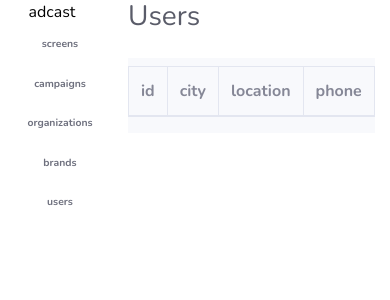
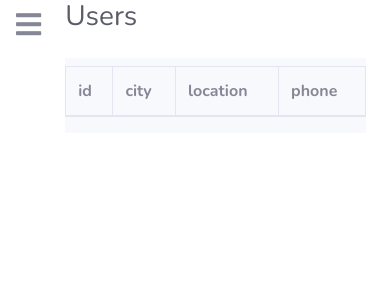
Before and after one commit to WaiveCar/WaiveScreen, a PHP site: page /reef-demo/users/index.html in a window 390 px wide. Shown: the top 300 px of the page. Run offline with PHP 8.4, Linux system fonts and the light colour scheme; lists and menus that the app fills with data are empty.

Commit message:
Putting common css in all files

```diff
--- a/reef-demo/brands/index.html
+++ b/reef-demo/brands/index.html
@@ -8,6 +8,7 @@
     <link href="../css/sb-admin-2.min.css" rel="stylesheet">
 		<link rel=stylesheet href=https://stackpath.bootstrapcdn.com/font-awesome/4.7.0/css/font-awesome.min.css>
     <link href="../css/dataTables.bootstrap4.min.css" rel="stylesheet">
+    <link href="../common.css" rel="stylesheet">
     <title>Screen Admin</title>
   </head>
   <style>
--- a/reef-demo/brands/show/index.html
+++ b/reef-demo/brands/show/index.html
@@ -8,6 +8,7 @@
     <link href="../../css/sb-admin-2.min.css" rel="stylesheet">
 		<link rel=stylesheet href=https://stackpath.bootstrapcdn.com/font-awesome/4.7.0/css/font-awesome.min.css>
     <link href="../../css/dataTables.bootstrap4.min.css" rel="stylesheet">
+    <link href="../../common.css" rel="stylesheet">
     <title>Screen Admin</title>
   </head>
   <style>
--- a/reef-demo/campaigns/create/index.html
+++ b/reef-demo/campaigns/create/index.html
@@ -10,6 +10,7 @@
     <link href="../../css/dataTables.bootstrap4.min.css" rel="stylesheet">
     <link rel=stylesheet href="https://cdnjs.cloudflare.com/ajax/libs/jqueryui/1.12.1/jquery-ui.min.css">
     <link href="../../css/jquery.schedule.min.css" rel="stylesheet">
+    <link href="../../common.css" rel="stylesheet">
     <title>Screen Admin</title>
   </head>
   <style>
--- a/reef-demo/campaigns/show/index.html
+++ b/reef-demo/campaigns/show/index.html
@@ -10,6 +10,7 @@
     <link href="../../css/dataTables.bootstrap4.min.css" rel="stylesheet">
     <link rel=stylesheet href="https://cdnjs.cloudflare.com/ajax/libs/jqueryui/1.12.1/jquery-ui.min.css">
     <link href="../../css/jquery.schedule.min.css" rel="stylesheet">
+    <link href="../../common.css" rel="stylesheet">
     <title>Screen Admin</title>
   </head>
   <style>
--- a/reef-demo/common.css
+++ b/reef-demo/common.css
@@ -17,3 +17,26 @@
 .current-link-text {
   color: white;
 }
+
+.menu-btn {
+  font-size: 1.8rem;
+}
+
+.navbar-nav {
+  display: none;
+  width: 130px!important;
+}
+
+.menu-shown {
+  display: block;
+}
+
+.nav-item {
+  width: 120px;
+}
+
+@media (max-width: 768px) {
+  .nav-item, .navbar-nav {
+    width: auto;
+  }
+}
--- a/reef-demo/menu.js
+++ b/reef-demo/menu.js
@@ -1,10 +1,16 @@
+function toggleMenu() {
+  document.querySelector('.navbar-nav').classList.toggle('menu-shown');
+}
+
 (() => {
   document.getElementById('menu').innerHTML = `
-      <ul class="navbar-nav bg-gradient-white sidebar sidebar-light accordion" id="accordionSidebar">
+      <div class="menu-btn ml-3 mt-1">
+        <i class="fas fa-bars" onclick="toggleMenu()"></i>
+      </div>
+      <ul class="navbar-nav bg-gradient-white sidebar sidebar-light">
         <a class="d-flex align-items-center justify-content-center">
           <div class="sidebar-brand-text mx-3" style=color:black>adcast</div>
         </a>
-        <hr class="sidebar-divider d-none d-md-block">
         ${['screens', 'campaigns', 'organizations', 'brands', 'users']
           .map(
             item => `
@@ -15,7 +21,6 @@
         `,
           )
           .join('')}
-        <hr class="sidebar-divider d-none d-md-block">
       </ul>
     `;
   let items = document.querySelectorAll('.navbar-nav li');
--- a/reef-demo/organizations/index.html
+++ b/reef-demo/organizations/index.html
@@ -8,6 +8,7 @@
     <link href="../css/sb-admin-2.min.css" rel="stylesheet">
 		<link rel=stylesheet href=https://stackpath.bootstrapcdn.com/font-awesome/4.7.0/css/font-awesome.min.css>
     <link href="../css/dataTables.bootstrap4.min.css" rel="stylesheet">
+    <link href="../common.css" rel="stylesheet">
     <title>Screen Admin</title>
   </head>
   <style>
--- a/reef-demo/organizations/show/index.html
+++ b/reef-demo/organizations/show/index.html
@@ -8,6 +8,7 @@
     <link href="../../css/sb-admin-2.min.css" rel="stylesheet">
 		<link rel=stylesheet href=https://stackpath.bootstrapcdn.com/font-awesome/4.7.0/css/font-awesome.min.css>
     <link href="../../css/dataTables.bootstrap4.min.css" rel="stylesheet">
+    <link href="../../common.css" rel="stylesheet">
     <title>Screen Admin</title>
   </head>
   <style>
--- a/reef-demo/screens/index.html
+++ b/reef-demo/screens/index.html
@@ -8,6 +8,7 @@
     <link href="../css/sb-admin-2.min.css" rel="stylesheet">
 		<link rel=stylesheet href=https://stackpath.bootstrapcdn.com/font-awesome/4.7.0/css/font-awesome.min.css>
     <link href="../css/dataTables.bootstrap4.min.css" rel="stylesheet">
+    <link href="../common.css" rel="stylesheet">
     <title>Screen Admin</title>
   </head>
   <style>
--- a/reef-demo/screens/show/index.html
+++ b/reef-demo/screens/show/index.html
@@ -8,6 +8,7 @@
     <link href="../../css/sb-admin-2.min.css" rel="stylesheet">
 		<link rel=stylesheet href=https://stackpath.bootstrapcdn.com/font-awesome/4.7.0/css/font-awesome.min.css>
     <link href="../../css/dataTables.bootstrap4.min.css" rel="stylesheet">
+    <link href="../../common.css" rel="stylesheet">
     <title>Screen Admin</title>
   </head>
   <style>
--- a/reef-demo/users/index.html
+++ b/reef-demo/users/index.html
@@ -8,6 +8,7 @@
     <link href="../css/sb-admin-2.min.css" rel="stylesheet">
 		<link rel=stylesheet href=https://stackpath.bootstrapcdn.com/font-awesome/4.7.0/css/font-awesome.min.css>
     <link href="../css/dataTables.bootstrap4.min.css" rel="stylesheet">
+    <link href="../common.css" rel="stylesheet">
     <title>Screen Admin</title>
   </head>
   <style>
--- a/reef-demo/users/show/index.html
+++ b/reef-demo/users/show/index.html
@@ -8,6 +8,7 @@
     <link href="../../css/sb-admin-2.min.css" rel="stylesheet">
 		<link rel=stylesheet href=https://stackpath.bootstrapcdn.com/font-awesome/4.7.0/css/font-awesome.min.css>
     <link href="../../css/dataTables.bootstrap4.min.css" rel="stylesheet">
+    <link href="../../common.css" rel="stylesheet">
     <title>Screen Admin</title>
   </head>
   <style>
```
Also changed, not shown: reef-demo/svg/bars.svg (added).
